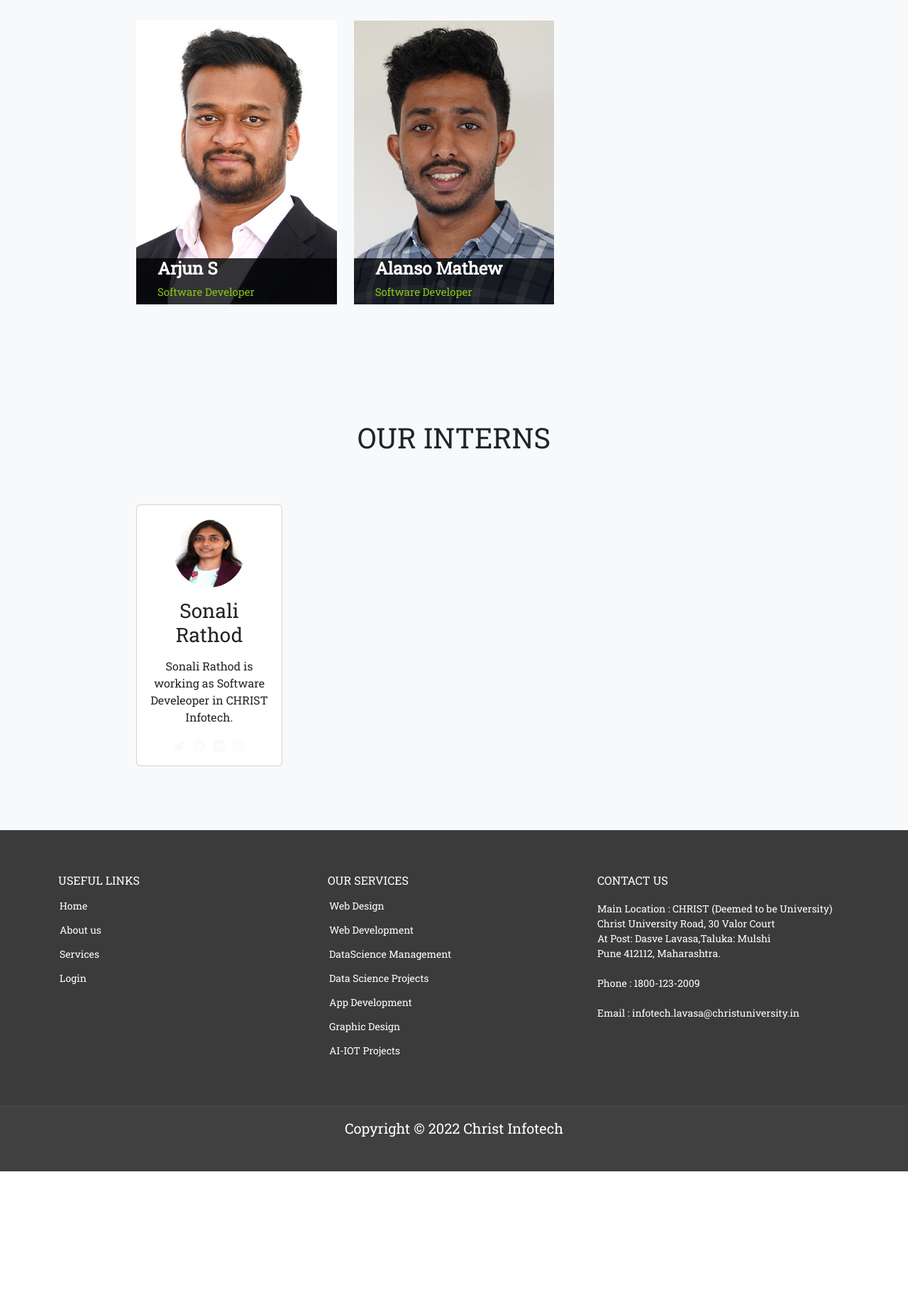
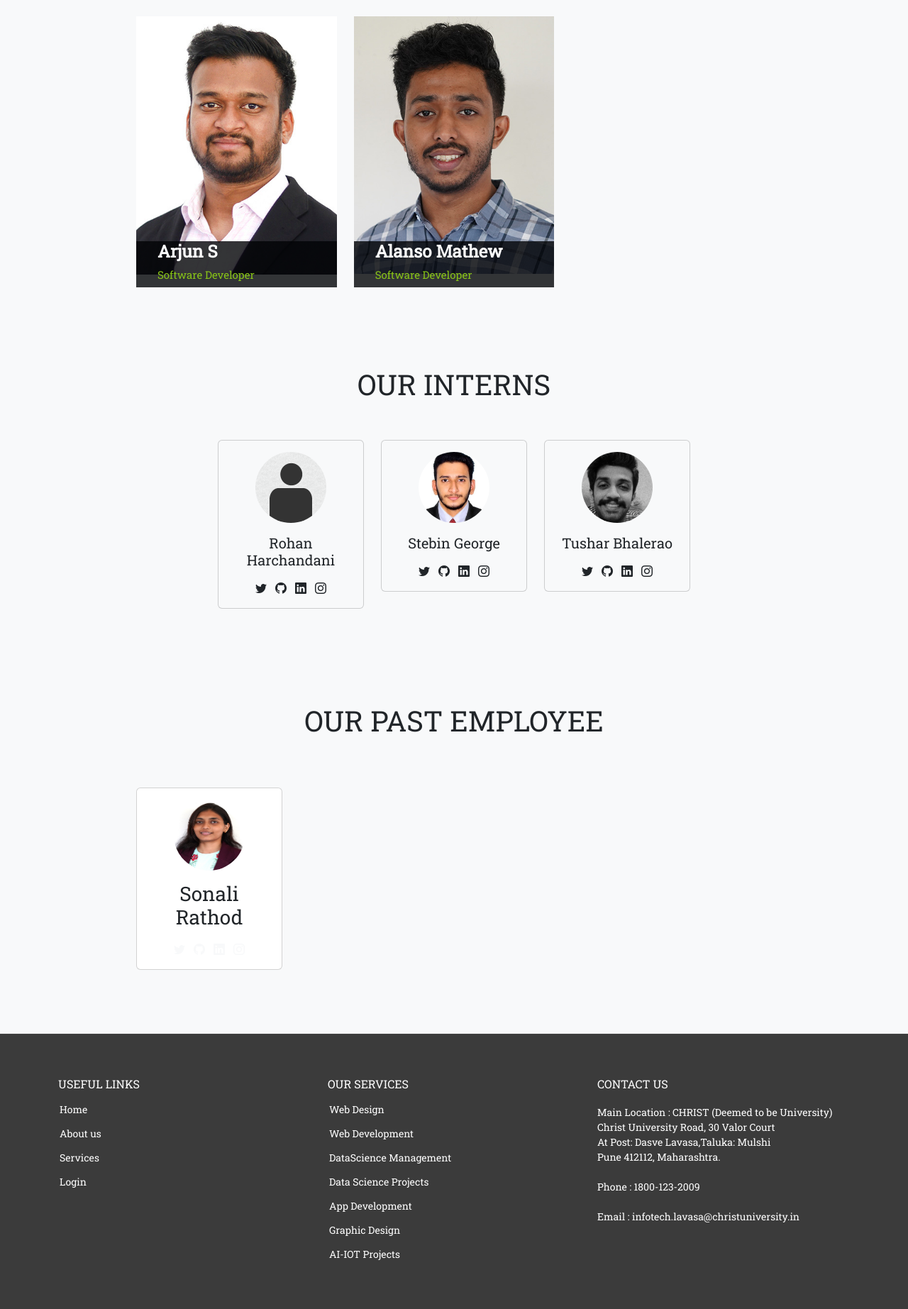
Before and after one commit to CHRISTInfotech/christinfotech, a Django app: page /ourTeam in a window 1280 px wide. Shown: the part 1091-2936 px from the top of the page at 71% size. Before the commit the page ends 2742 px from the top, so only its background shows below. Run offline with Django 4.2, Linux system fonts and the light colour scheme.

Commit message:
design and content changes to our team page

```diff
--- a/static/css/aboutus.css
+++ b/static/css/aboutus.css
@@ -1,7 +1,6 @@
 @import url("https://fonts.googleapis.com/css2?family=Poppins:wght@300;500;700&display=swap");
 
 .desc {
-
   padding: 0 30px 0;
 }
 .team {
@@ -14,12 +13,17 @@
 }
 .team__item {
   height: 400px;
+  width: auto;
   position: relative;
   z-index: 1;
   margin-bottom: 30px;
   overflow: hidden;
-  background-position: center;
-  background-size: cover;
+  background-size: contain;
+  background-repeat: no-repeat;
+  background-position-x: center;
+  background-position-y: center;
+
+
 }
 .team__item:after {
   position: absolute;
@@ -132,9 +136,9 @@
 }
 @media (max-width: 768px) {
   .team__item {
-    height: 350px;
+    height: 410px;
   }
   .team__text {
-    padding: 25px 20px 20px;
+    padding: 0px 0px 0px;
   }
 }
--- a/templates/aboutus/aboutus.html
+++ b/templates/aboutus/aboutus.html
@@ -9,7 +9,6 @@
 
 </div>
 </section>
-<!-- our developer -->
 
 <!-- our team -->
 
@@ -17,9 +16,9 @@
 
     <div class="container-fluid-other">
         <h2 class="text-center section-heading mb-5">OUR TEAM</h2>
-        <div class="row g-4 d-flex justify-content-center">
+        <div class="row g-6 justify-content-center">
                 <!-- Single Starts  -->
-                <div class="col-lg-4 col-md-6">
+                <div class="col-lg-4 col-md-4">
                     <div class="team__item set-bg" style="background-image: url('{% static 'images/ft-1.jpg'%}');">
                     <div class="team__text">
                         <div class="team__title">
@@ -28,17 +27,17 @@
                         </div>
                         <p class="desc">Dr (Fr) Jossy P George is currently serving as the Director & Dean at Pune Lavasa Campus. He has a dual masters degree in Computer Science and Human Resources from the USA and has done his FDPM from IIMA. </p>
                         <div class="team__social">
-                            <a href="https://mobile.twitter.com/frjossy"><i class="bi bi-twitter text-light mx-1"></i></a>
+                            <a href="https://mobile.twitter.com/frjossy" target="_blank" ><i class="bi bi-twitter text-light mx-1"></i></a>
                             <a href="#"><i class="bi bi-github text-light mx-1"></i></a>
-                            <a href="https://in.linkedin.com/in/frjossy"><i class="bi bi-linkedin text-light mx-1"></i></a>
-                            <a href="https://www.instagram.com/fr.jossy/?hl=en"><i class="bi bi-instagram text-light mx-1"></i></a>
+                            <a href="https://in.linkedin.com/in/frjossy" target="_blank" ><i class="bi bi-linkedin text-light mx-1"></i></a>
+                            <a href="https://www.instagram.com/fr.jossy/?hl=en" target="_blank" ><i class="bi bi-instagram text-light mx-1"></i></a>
                         </div>
                     </div>
                     </div>
                 </div>
                 <!-- Single Ends    -->
-                <div class="col-lg-4 col-md-6">
-                    <div class="team__item set-bg" style="background-image: url('{% static 'images/ft-2.jpg' %}  ');">
+                <div class="col-lg-4 col-md-4">
+                    <div class="team__item set-bg" style="background-image: url('{% static 'images/ft-2.jpg' %}  ') ;">
                     <div class="team__text">
                         <div class="team__title">
                         <h4>Fr Justin P Varghese</h4>
@@ -48,7 +47,7 @@
                         <div class="team__social">
                             <a href="#"><i class="bi bi-twitter text-light mx-1"></i></a>
                             <a href="#"><i class="bi bi-github text-light mx-1"></i></a>
-                            <a href="https://in.linkedin.com/in/justin-p-varghese-2661351a3?trk=public_profile_browsemap"><i class="bi bi-linkedin text-light mx-1"></i></a>
+                            <a href="https://in.linkedin.com/in/justin-p-varghese-2661351a3?trk=public_profile_browsemap" target="_blank" ><i class="bi bi-linkedin text-light mx-1"></i></a>
                             <a href="#"><i class="bi bi-instagram text-light mx-1"></i></a>
                         </div>
                     </div>
@@ -60,8 +59,8 @@
 
         <div class="row">
             <!-- Single Starts  -->
-            <div class="col-lg-4 col-md-6">
-                <div class="team__item set-bg" style="background-image: url('{% static 'images/team-1.jpg' %}  ');">
+            <div class="col-lg-4 col-md-6 ">
+                <div class="team__item set-bg " style="background-image: url('{% static 'images/team-1.jpg' %}  ');">
                 <div class="team__text">
                     <div class="team__title">
                     <h4>Thomas K T</h4>
@@ -71,7 +70,7 @@
                     <div class="team__social">
                         <a href="#"><i class="bi bi-twitter text-light mx-1"></i></a>
                         <a href="#"><i class="bi bi-github text-light mx-1"></i></a>
-                        <a href="https://in.linkedin.com/in/thomas-k-t-50795565"><i class="bi bi-linkedin text-light mx-1"></i></a>
+                        <a href="https://in.linkedin.com/in/thomas-k-t-50795565" target="_blank" ><i class="bi bi-linkedin text-light mx-1"></i></a>
                         <a href="#"><i class="bi bi-instagram text-light mx-1"></i></a>
                     </div>
                 </div>
@@ -79,11 +78,11 @@
             </div>
             <!-- Single Ends    -->
             <div class="col-lg-4 col-md-6">
-                <div class="team__item set-bg" style="background-image: url('{% static 'images/team-6.png' %}  ');">
+                <div class="team__item set-bg" style="background-image: url('{% static 'images/team-6.jpg' %}  ');">
                 <div class="team__text">
                     <div class="team__title">
-                    <h4>Y Woon Kim</h4>
-                    <span>Web Developer</span>
+                    <h4>Yong Woon Kim</h4>
+                    <span>Assistant Professor</span>
                     </div>
                     <p class="desc text-justify">Vestibulum dapibus odio quam, sit amet hendrerit dui </p>
                     <div class="team__social">
@@ -106,7 +105,7 @@
                     <div class="team__social">
                         <a href="#"><i class="bi bi-twitter text-light mx-1"></i></a>
                         <a href="#"><i class="bi bi-github text-light mx-1"></i></a>
-                        <a href="https://in.linkedin.com/in/alwin-joseph-0692b8120"><i class="bi bi-linkedin text-light mx-1"></i></a>
+                        <a href="https://in.linkedin.com/in/alwin-joseph-0692b8120" target="_blank" ><i class="bi bi-linkedin text-light mx-1"></i></a>
                         <a href="#"><i class="bi bi-instagram text-light mx-1"></i></a>
                     </div>
                 </div>
@@ -123,8 +122,8 @@
                     <p class="desc text-justify">Mr Arjun is working as Software Developer in CHRIST Infotech. He holds a Post Graduate degree in Computer Sciene and Applications from CHRIST (Deemed to be University), Bangalore Central Campus. </p>
                     <div class="team__social">
                         <a href="#"><i class="bi bi-twitter text-light mx-1"></i></a>
-                        <a href="#"><i class="bi bi-github text-light mx-1"></i></a>
-                        <a href="https://in.linkedin.com/in/thomas-k-t-50795565"><i class="bi bi-linkedin text-light mx-1"></i></a>
+                        <a href="https://github.com/312arjun" target="_blank" ><i class="bi bi-github text-light mx-1"></i></a>
+                        <a href="#"><i class="bi bi-linkedin text-light mx-1"></i></a>
                         <a href="#"><i class="bi bi-instagram text-light mx-1"></i></a>
                     </div>
                 </div>
@@ -142,7 +141,7 @@
                     <p class="desc text-justify">Alanso Mathew is working as Software Developer in CHRIST Infotech.</p>
                     <div class="team__social">
                         <a href="https://twitter.com/alansomathew" target="_blank"><i class="bi bi-twitter text-light mx-1"></i></a>
-                        <a href="#"><i class="bi bi-github text-light mx-1"></i></a>
+                        <a href="#" target="_blank" ><i class="bi bi-github text-light mx-1"></i></a>
                         <a href="#"><i class="bi bi-linkedin text-light mx-1"></i></a>
                         <a href="#"><i class="bi bi-instagram text-light mx-1"></i></a>
                     </div>
@@ -154,10 +153,62 @@
     </div>
 </section>
 
- <!-- Interns   -->
+                                                            <!-- Interns   -->
+ <section class="colored-section" id="developer">
+    <div class="container-fluid-other">
+        <h2 class="text-center section-heading mb-5">OUR INTERNS</h2>
+        <div class="row g-4 justify-content-center">
+            <div class="col-md-6 col-lg-3">
+                <div class="card bg-light">
+                    <div class="card-body text-center">
+                        <img src="{% static 'images/default.png' %}" class="rounded-circle mb-3" width="100"
+                            height="100" alt="Intern-1">
+                        <h5 class="card-title mb-3">Rohan Harchandani</h5>
+
+                        <a href="#"><i class="bi bi-twitter text-dark mx-1"></i></a>
+                        <a href="https://github.com/rohanhar16" target="_blank" ><i class="bi bi-github text-dark mx-1"></i></a>
+                        <a href="#"><i class="bi bi-linkedin text-dark mx-1"></i></a>
+                        <a href="#"><i class="bi bi-instagram text-dark mx-1"></i></a>
+                    </div>
+                </div>
+            </div>
+            <div class="col-md-6 col-lg-3">
+                <div class="card bg-light">
+                    <div class="card-body text-center">
+                        <img src="{% static 'images/intern-2.jpg' %}" class="rounded-circle mb-3" width="100"
+                            height="100" alt="Intern-2">
+                        <h5 class="card-title mb-3">Stebin George</h5>
+
+                        <a href="#"><i class="bi bi-twitter text-dark mx-1"></i></a>
+                        <a href="#"><i class="bi bi-github text-dark mx-1"></i></a>
+                        <a href="https://www.linkedin.com/in/stebin-george" target="_blank" ><i class="bi bi-linkedin text-dark mx-1"></i></a>
+                        <a href="#"><i class="bi bi-instagram text-dark mx-1"></i></a>
+                    </div>
+                </div>
+            </div>
+            <div class="col-md-6 col-lg-3">
+                <div class="card bg-light">
+                    <div class="card-body text-center">
+                        <img src="{% static 'images/intern-3.jpg' %}" class="rounded-circle mb-3" width="100"
+                            height="100" alt="Intern-3">
+                        <h5 class="card-title mb-3">Tushar Bhalerao</h5>
+
+                        <a href="https://twitter.com/tushinrush" target="_blank"><i class="bi bi-twitter text-dark mx-1"></i></a>
+                        <a href="https://github.com/Rinester88" target="_blank" ><i class="bi bi-github text-dark mx-1"></i></a>
+                        <a href="https://www.linkedin.com/in/tushar-bhalerao-955862167" target="_blank"><i class="bi bi-linkedin text-dark mx-1"></i></a>
+                        <a href="https://www.instagram.com/tushar_bhalerao_01" target="_blank"><i class="bi bi-instagram text-dark mx-1"></i></a>
+                    </div>
+                </div>
+            </div>
+        </div>
+    </div>
+</section>
+
+                                    <!-- Past Employeess -->
+
 <section class="colored-section" id="ourTeam">
     <div class="container-fluid">
-        <h2 class="section-heading text-center pb-3 mb-4">OUR INTERNS</h2>
+        <h2 class="section-heading text-center pb-3 mb-4">OUR PAST EMPLOYEE</h2>
         <div class="row g-4 mt-3">
 
             <div class="col-md-6 col-lg-3">
@@ -166,7 +217,7 @@
                         <img src="{% static 'images/team-4.jpg' %}" class="rounded-circle mb-3" width="100" height="100"
                             alt="Team-4">
                         <h3 class="card-title mb-3">Sonali Rathod</h3>
-                        <p class="card-text">Sonali Rathod is working as Software Develeoper in CHRIST Infotech.</p>
+                        {% comment %} <p class="card-text">Sonali Rathod is working as Software Develeoper in CHRIST Infotech.</p> {% endcomment %}
                         <a href="#"><i class="bi bi-twitter text-light mx-1"></i></a>
                         <a href="#"><i class="bi bi-github text-light mx-1"></i></a>
                         <a href="#"><i class="bi bi-linkedin text-light mx-1"></i></a>
```
Also changed, not shown: templates/base.html (+0 -11 lines), static/images/intern-2.jpg (added), static/images/intern-3.jpg (added), static/images/team-6.jpg.
